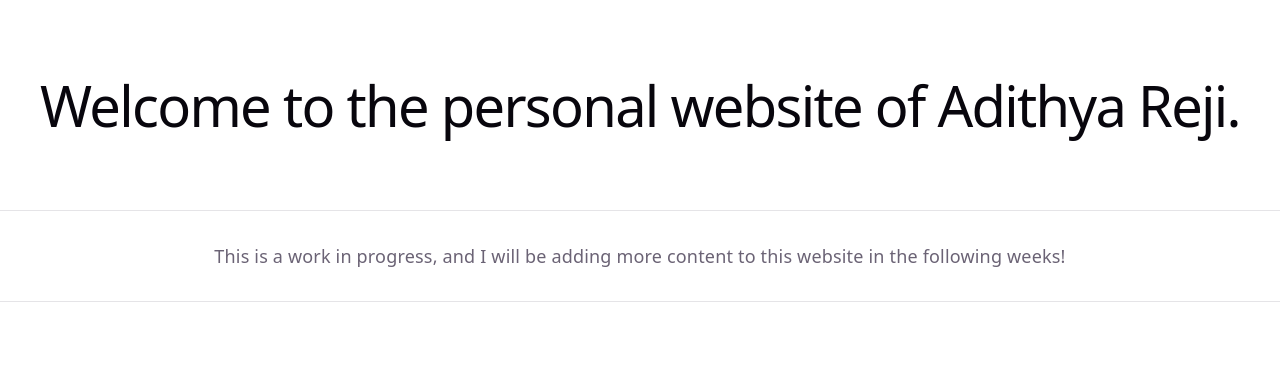
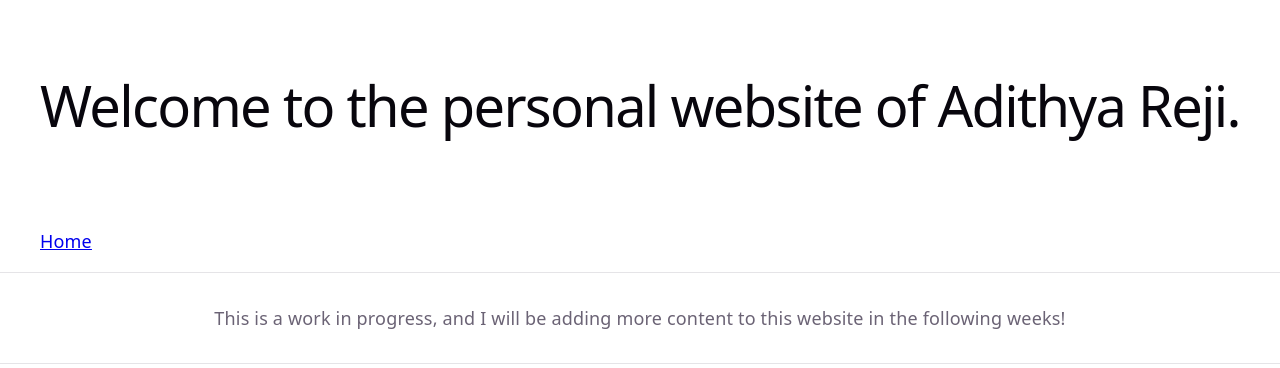
Before and after one commit to AdithyaReji/AdithyaReji.github.io, a React (Vite) app: page / in a window 1280 px wide. Shown: the top 368 px of the page. Built offline with nearby package versions, Linux system fonts and the light colour scheme.

Commit message:
Adding NavBar on top
Added first link to Home itself

```diff
--- /dev/null
+++ b/src/components/NavBar/NavBar.module.scss
@@ -0,0 +1,4 @@
+.navbar {
+    display: flex;
+    flex-direction: row;
+}
--- /dev/null
+++ b/src/components/NavBar/NavBar.tsx
@@ -0,0 +1,13 @@
+import styles from "./NavBar.module.scss";
+import { Link } from "react-router-dom";
+
+function NavBar() {
+  return (
+    <nav className={styles.navbar}>
+      <ul>
+        <Link to="/">Home</Link>
+      </ul>
+    </nav>
+  );
+}
+export default NavBar
--- a/src/pages/Home.tsx
+++ b/src/pages/Home.tsx
@@ -1,4 +1,5 @@
 import styles from './Home.module.scss'
+import NavBar from '../components/NavBar/NavBar';
 function Home () {
     return (
         <>
@@ -8,6 +9,9 @@ function Home () {
             </h1>
         </section>
         <div className="ticks"></div>
+        <section>
+            <NavBar />
+        </section>
         <section className={styles.nextSteps}>
             <div>
                 This is a work in progress, and I will be adding more content to this website in the following weeks!
```
